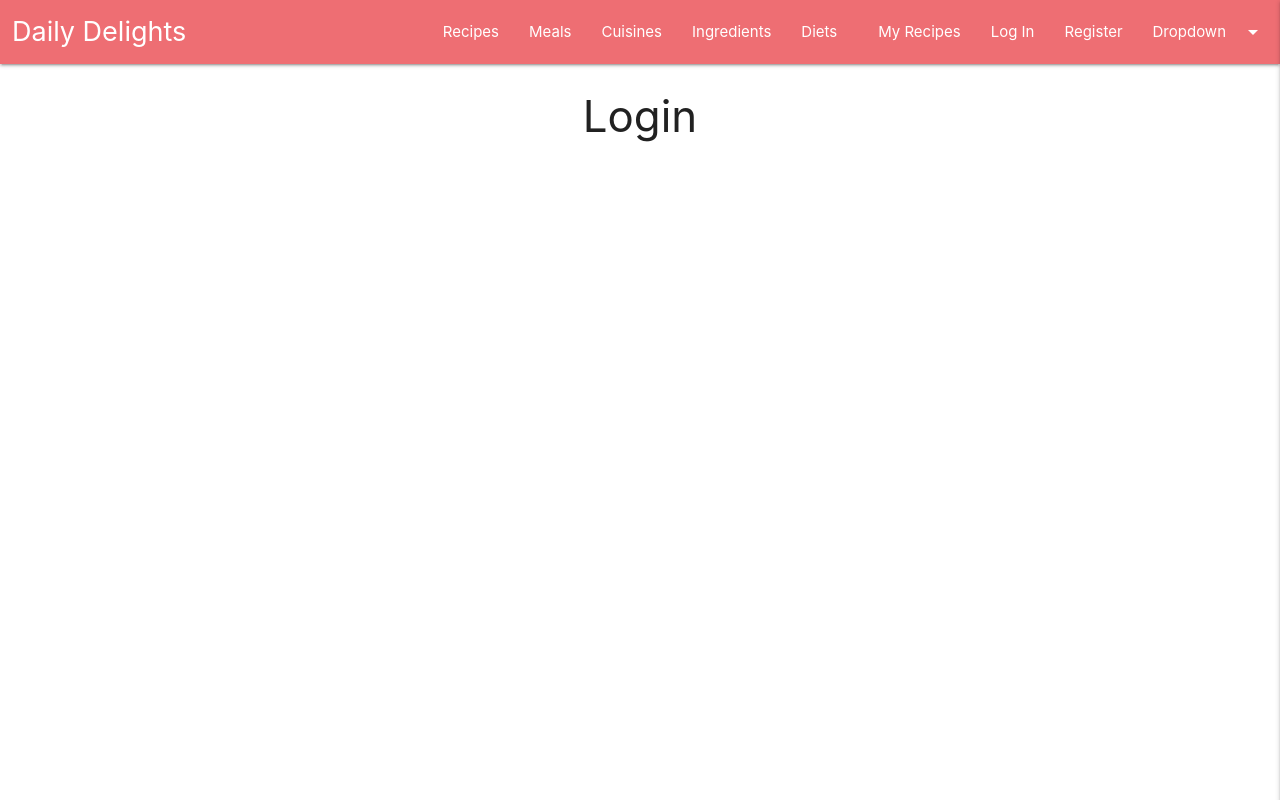
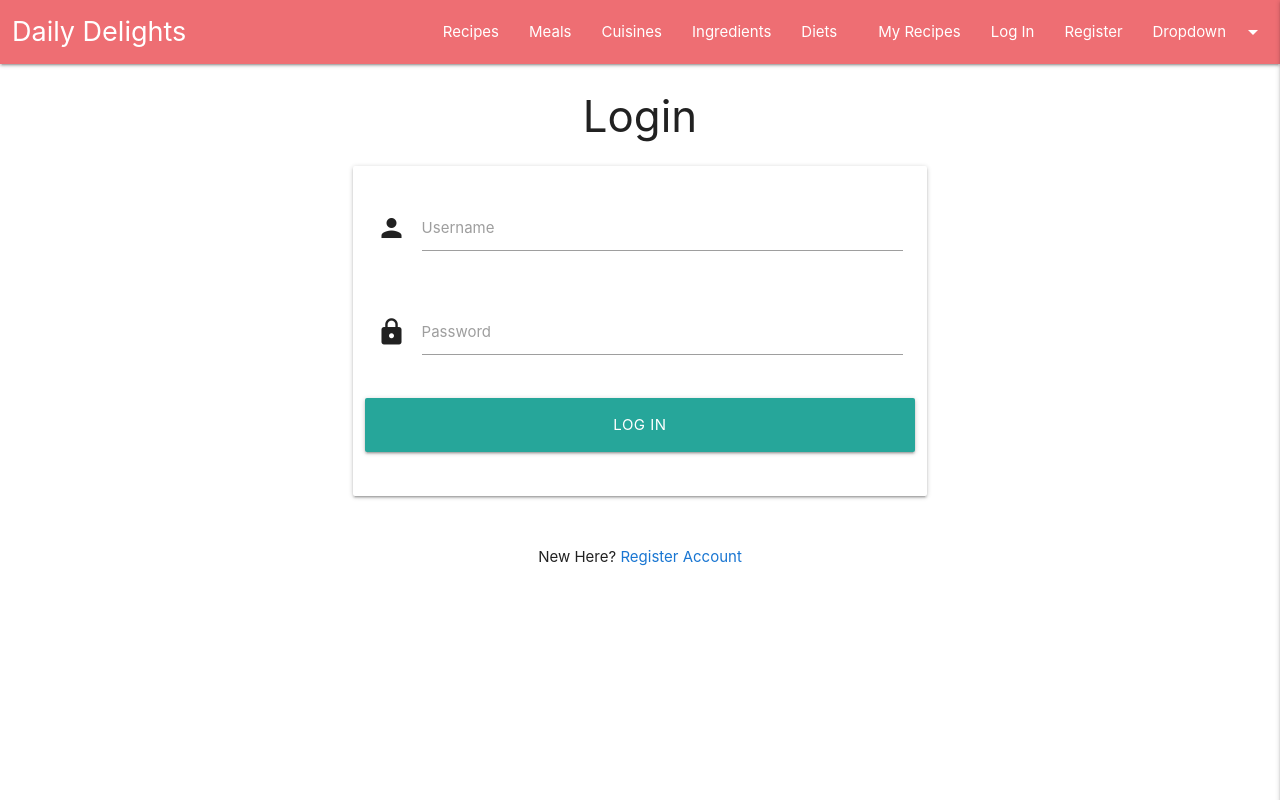
Before and after one commit to theodorCodes/ci-flask-recipe-app, a Flask app: page /login in a window 1280 px wide. Run offline with Flask 2, Linux system fonts and the light colour scheme; some libraries are stand-ins or nearby versions.

Commit message:
User login page and login functionality

```diff
--- a/app.py
+++ b/app.py
@@ -25,8 +25,10 @@ app.secret_key = os.environ.get("SECRET_KEY")
 mongo = PyMongo(app)
 
 
+# ------------------------------------------------------------------------------
 # Base url
 @app.route("/")
+# ------------------------------------------------------------------------------
 # Recipes homepage - get recipes by various categories
 @app.route("/recipes")
 def recipes():
@@ -67,38 +69,68 @@ def my_recipes():
     return render_template("my_recipes.html")
 
 
+# ------------------------------------------------------------------------------
 # User login page
-@app.route("/login")
+@app.route("/login", methods=["GET", "POST"])
 def login():
+    # validate if method is 'POST'
+    if request.method == "POST":
+        # get username from mongodb and store in 'existing_user'
+        # and validate with 'username' in lowercase from form
+        existing_user = mongo.db.users.find_one(
+            {"username": request.form.get("username").lower()})
+        # if username from form is equal to users found on mongodb
+        if existing_user:
+            # check salted password using werkzeug, comparing both passwords
+            if check_password_hash(
+                    existing_user["password"], request.form.get("password")):
+                # create session cookie for username
+                session["user"] = request.form.get("username").lower()
+                # send message to user
+                flash("Hi {}, Welcome back to Daily Delights".format(
+                    request.form.get("username")))
+            # if the password is invalid
+            else:
+                # send this message to visitor
+                flash("Your Username and/or Password does not match")
+                # and redirect visitor back to the login page
+                return redirect(url_for("login"))
+        # if the user does not exist
+        else:
+            # send the same message to visitor
+            flash("Your Username and/or Password does not match")
+            # and redirect visitor back to the login page
+            return redirect(url_for("login"))
+
     return render_template("login.html")
 
 
+# ------------------------------------------------------------------------------
 # Registration of new user
 @app.route("/register", methods=["GET", "POST"])
 def register():
     # validate if method in register.html is 'POST"
     if request.method == "POST":
-        # get username from mongodb in lowercase
+        # get username from mongodb
+        # and validate with username in lowercase from form
         existing_user = mongo.db.users.find_one(
             {"username": request.form.get("username").lower()})
-
         # if user exist
         if existing_user:
             # show flash message
             flash("Username already exists")
             # and redirect visitor to the register page
             return redirect(url_for("register"))
-
         # create variable 'register'
         register = {
             # and store 'username and password from form
             "username": request.form.get("username").lower(),
-            # using werkzeug to generate password salt and randomize stored password
+            # using werkzeug to generate password salt
+            # and randomize stored password
             "password": generate_password_hash(request.form.get("password"))
         }
         # insert variable 'register' in 'users' collection on mongodb
         mongo.db.users.insert_one(register)
-
         # put the new user into 'session' cookie named 'user' on the browser
         session["user"] = request.form.get("username").lower()
         # give success feedback to user
@@ -110,6 +142,7 @@ def register():
     return render_template("register.html")
 
 
+# ------------------------------------------------------------------------------
 # Run Flask application
 # Get IP and PORT number and run Flask application in debug mode
 if __name__ == "__main__":
--- a/templates/login.html
+++ b/templates/login.html
@@ -2,5 +2,51 @@
 {% extends "base.html" %}
 <!-- Jinja - inject content into base.html -->
 {% block content %}
-  <h3 class="center-align">Login</h3>
+<!-- Page content title -->
+<h3 class="center-align">Login</h3>
+<!-- Login form -->
+<div class="row">
+  <!-- Adding the "POST" method and the action="" attribute here -->
+  <form class="col s12 m8 offset-m2" method="POST" action="{{ url_for('login') }}">
+    <div class="card-panel">
+      <!-- username -->
+      <div class="row">
+        <div class="input-field col s12">
+          <i class="material-icons prefix">person</i>
+          <!-- Flask lookup 'username' in name attribute -->
+          <!-- includes defensive pattern -->
+          <input id="username" name="username" type="text" minlength="4" maxlength="15"
+            pattern="^[a-zA-Z0-9]{4,15}$" class="validate" required>
+          <label for="username">Username</label>
+        </div>
+      </div>
+      <!-- password -->
+      <div class="row">
+        <div class="input-field col s12">
+          <i class="material-icons prefix">https</i>
+          <!-- Flask lookup 'password' in name attribute -->
+          <!-- includes defensive pattern -->
+          <input id="password" name="password" type="password" minlength="5" maxlength="15"
+            pattern="^[a-zA-Z0-9]{5,15}$" class="validate" required>
+          <label for="password">Password</label>
+        </div>
+      </div>
+      <!-- login -->
+      <div class="row">
+        <button type="submit" class="col s12 btn-large">
+          Log In
+        </button>
+      </div>
+    </div>
+  </form>
+</div>
+<!-- Link to register.html -->
+<div class="row">
+    <div class="col s12">
+        <p class="center-align">
+            New Here?
+            <a href="{{ url_for('register') }}" class="blue-text text-darken-2">Register Account</a>
+        </p>
+    </div>
+</div>
 {% endblock %}
```
Also changed, not shown: templates/register.html (+11 -2 lines).
